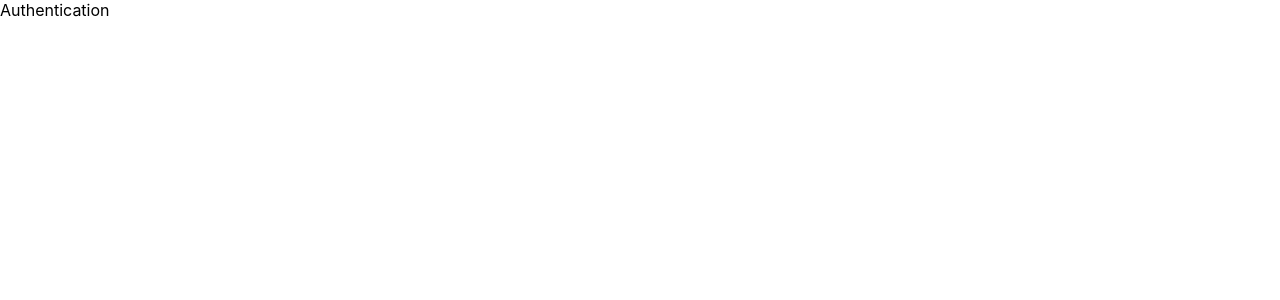
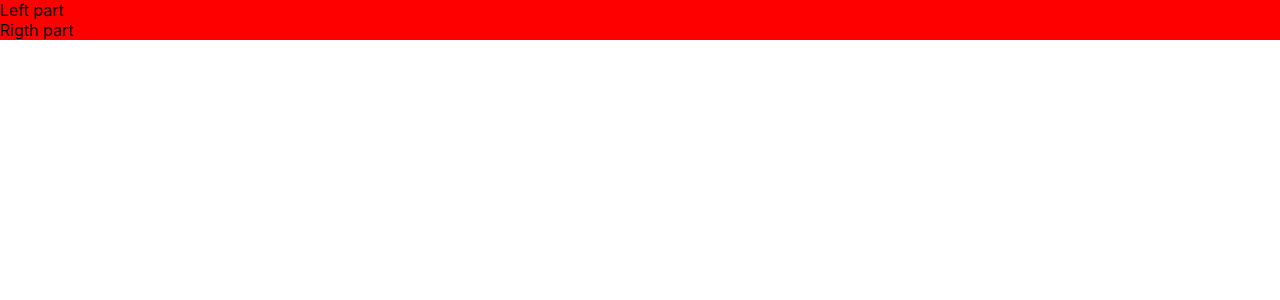
Before and after one commit to juanfopaez/rootstrap-target, a React (Create React App) app: page /login in a window 1280 px wide. Shown: the top 300 px of the page. Built offline with nearby package versions, Linux system fonts and the light colour scheme.

Commit message:
Sass config

```diff
--- a/src/components/App.tsx
+++ b/src/components/App.tsx
@@ -25,7 +25,7 @@ function App() {
               }
             />
           ) : (
-            <Route key={route.path} path={route.path} {...route} />
+            <Route key={route.path} {...route} />
           )
         )}
       </Routes>
--- /dev/null
+++ b/src/components/common/PageWrapper.tsx
@@ -0,0 +1,11 @@
+import React from 'react';
+
+import 'styles/components/PageWrapper.scss';
+
+interface Props {
+  children: React.ReactElement;
+}
+function PageWrapper({ children }: Props) {
+  return <div className="wrapper">{children}</div>;
+}
+export default PageWrapper;
--- a/src/components/routes/routes.tsx
+++ b/src/components/routes/routes.tsx
@@ -7,7 +7,7 @@ import NotFound from 'pages/NotFound';
 import routesPaths from 'constants/routesPaths';
 
 export interface routeType {
-  path?: string;
+  path: string;
   element: React.ReactElement;
   private?: boolean;
 }
--- a/src/index.tsx
+++ b/src/index.tsx
@@ -1,4 +1,6 @@
 import React from 'react';
+
+// @ts-ignore
 import * as ReactDOMClient from 'react-dom/client';
 
 import { BrowserRouter } from 'react-router-dom';
--- a/src/pages/Authentication.jsx
+++ /dev/null
@@ -1,19 +0,0 @@
-import React, { memo } from 'react';
-
-import { Navigate } from 'react-router-dom';
-
-import useSession from 'hooks/useSession';
-
-import routes from 'constants/routesPaths';
-
-function Authentication() {
-  const { authenticated } = useSession();
-
-  if (authenticated) {
-    return <Navigate to={routes.index} />;
-  }
-
-  return <div>Authentication</div>;
-}
-
-export default memo(Authentication);
--- /dev/null
+++ b/src/pages/Authentication.tsx
@@ -0,0 +1,27 @@
+import React, { memo } from 'react';
+
+import { Navigate } from 'react-router-dom';
+
+import useSession from 'hooks/useSession';
+
+import routes from 'components/routes/routes';
+import PageWrapper from 'components/common/PageWrapper';
+
+function Authentication() {
+  const { authenticated } = useSession();
+
+  if (authenticated) {
+    return <Navigate to={routes.index.path} />;
+  }
+
+  return (
+    <PageWrapper>
+      <>
+        <div>Left part</div>
+        <div>Rigth part</div>
+      </>
+    </PageWrapper>
+  );
+}
+
+export default memo(Authentication);
--- /dev/null
+++ b/src/styles/Variables/General.scss
@@ -0,0 +1,2 @@
+$black: #000 !default;
+$white: #fff !default;
--- /dev/null
+++ b/src/styles/components/PageWrapper.scss
@@ -0,0 +1,5 @@
+@use '../Variables/General.scss';
+
+.wrapper {
+    background-color: red;
+}
--- a/webpack.config.js
+++ b/webpack.config.js
@@ -7,6 +7,10 @@ module.exports = {
         use: {
           loader: 'babel-loader'
         }
+      },
+      {
+        test: /\.s[ac]ss$/i,
+        use: ['style-loader', 'css-loader', 'sass-loader']
       }
     ]
   }
```
Also changed, not shown: package.json (+5 -5 lines), 1 other file (tests, documents, lock files or other folders).
